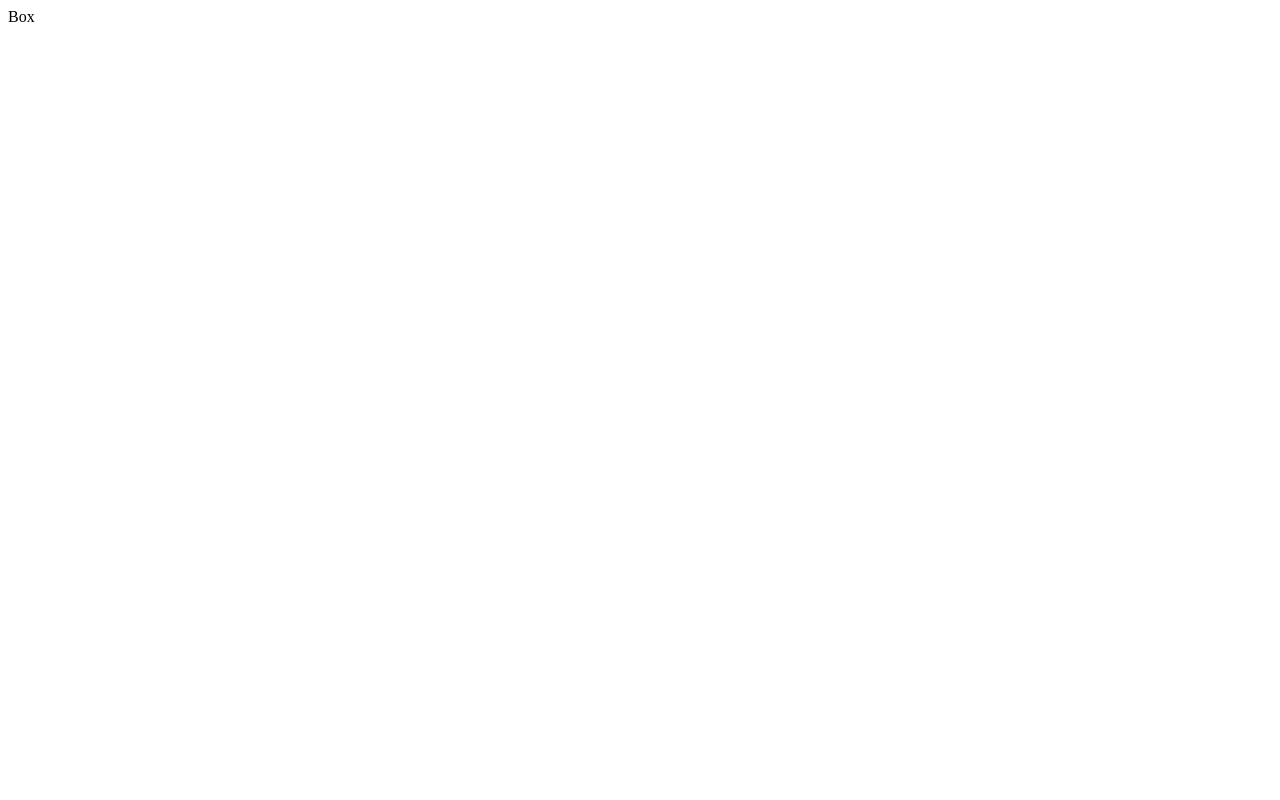
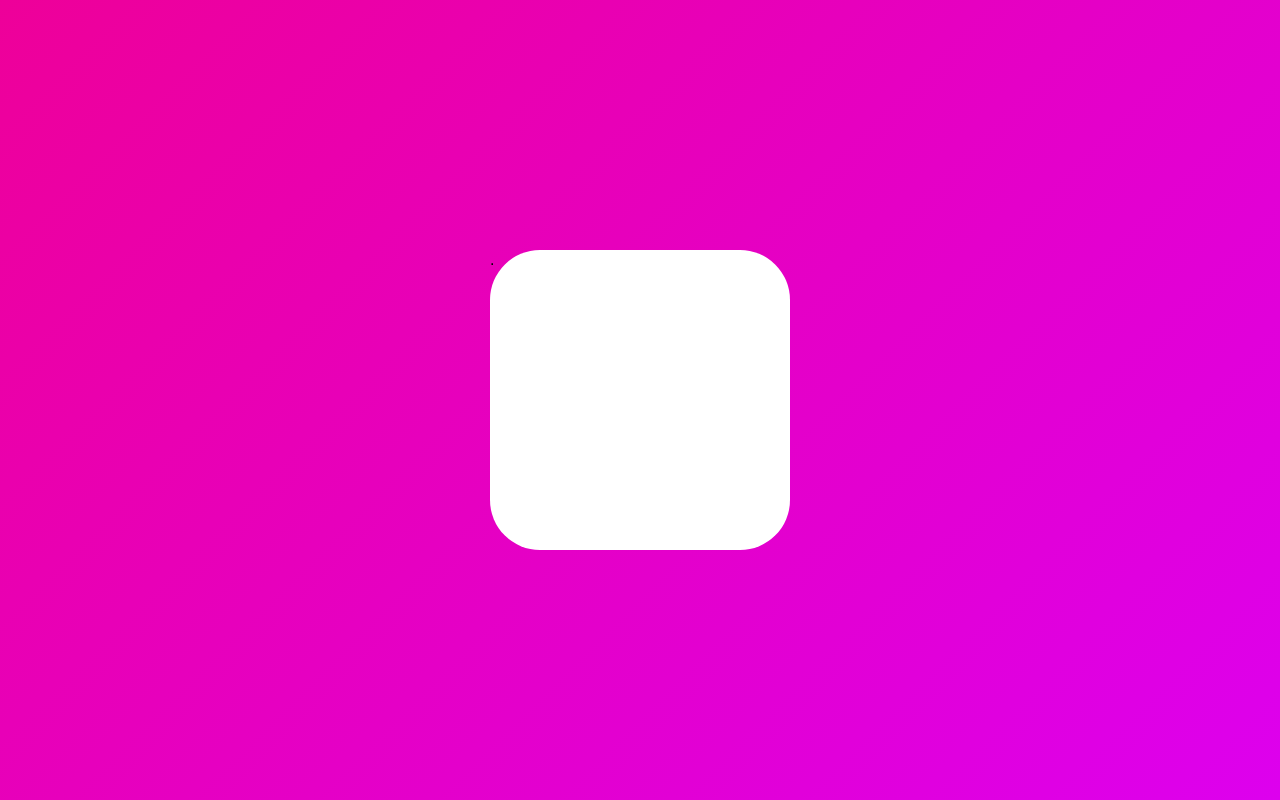
Before and after one commit to singsoong/framer_practice, a React (Create React App) app: page / in a window 1280 px wide. Built offline with nearby package versions, Linux system fonts and the light colour scheme.

Commit message:
feat: Basic animation

```diff
--- a/src/App.tsx
+++ b/src/App.tsx
@@ -1,15 +1,34 @@
 import React from "react";
 import { styled } from "styled-components";
-import Box from "./components/Box";
+import { motion } from "framer-motion";
 
 function App() {
   return (
     <Container>
-      <Box />
+      <Box
+        transition={{ type: "spring", delay: 0.3 }}
+        initial={{ scale: 0 }}
+        animate={{ scale: 1, rotateZ: 360 }}
+      >
+        .
+      </Box>
     </Container>
   );
 }
 
 export default App;
 
-const Container = styled.div``;
+const Container = styled.div`
+  display: flex;
+  justify-content: center;
+  align-items: center;
+  width: 100vw;
+  height: 100vh;
+`;
+
+const Box = styled(motion.div)`
+  width: 300px;
+  height: 300px;
+  background-color: white;
+  border-radius: 50px;
+`;
--- a/src/components/Box.tsx
+++ /dev/null
@@ -1,7 +0,0 @@
-import { motion } from "framer-motion";
-
-function Box() {
-  return <motion.div>Box</motion.div>;
-}
-
-export default Box;
--- /dev/null
+++ b/src/components/Globalstyle.tsx
@@ -0,0 +1,67 @@
+import { createGlobalStyle } from "styled-components";
+
+const Globalstyle = createGlobalStyle`
+html, body, div, span, applet, object, iframe,
+h1, h2, h3, h4, h5, h6, p, blockquote, pre,
+a, abbr, acronym, address, big, cite, code,
+del, dfn, em, img, ins, kbd, q, s, samp,
+small, strike, strong, sub, sup, tt, var,
+b, u, i, center,
+dl, dt, dd, menu, ol, ul, li,
+fieldset, form, label, legend,
+table, caption, tbody, tfoot, thead, tr, th, td,
+article, aside, canvas, details, embed,
+figure, figcaption, footer, header, hgroup,
+main, menu, nav, output, ruby, section, summary,
+time, mark, audio, video {
+  margin: 0;
+  padding: 0;
+  border: 0;
+  font-size: 100%;
+  font: inherit;
+  vertical-align: baseline;
+}
+/* HTML5 display-role reset for older browsers */
+article, aside, details, figcaption, figure,
+footer, header, hgroup, main, menu, nav, section {
+  display: block;
+}
+/* HTML5 hidden-attribute fix for newer browsers */
+*[hidden] {
+    display: none;
+}
+body {
+  line-height: 1;
+}
+menu, ol, ul {
+  list-style: none;
+}
+blockquote, q {
+  quotes: none;
+}
+blockquote:before, blockquote:after,
+q:before, q:after {
+  content: '';
+  content: none;
+}
+table {
+  border-collapse: collapse;
+  border-spacing: 0;
+}
+* {
+  box-sizing: border-box;
+}
+body {
+  font-weight: 300;
+  font-family: 'Source Sans Pro', sans-serif;
+  color:black;
+  line-height: 1.2;
+  background:linear-gradient(135deg,#e09,#d0e);
+}
+a {
+  text-decoration:none;
+  color:inherit;
+}
+`;
+
+export default Globalstyle;
--- a/src/index.tsx
+++ b/src/index.tsx
@@ -1,12 +1,14 @@
 import React from "react";
 import ReactDOM from "react-dom/client";
 import App from "./App";
+import Globalstyle from "./components/Globalstyle";
 
 const root = ReactDOM.createRoot(
   document.getElementById("root") as HTMLElement
 );
 root.render(
   <React.StrictMode>
+    <Globalstyle />
     <App />
   </React.StrictMode>
 );
```
Also changed, not shown: 1 other file (tests, documents, lock files or other folders).
